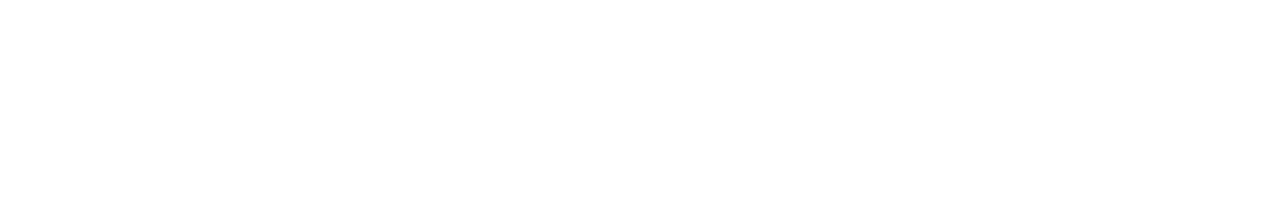
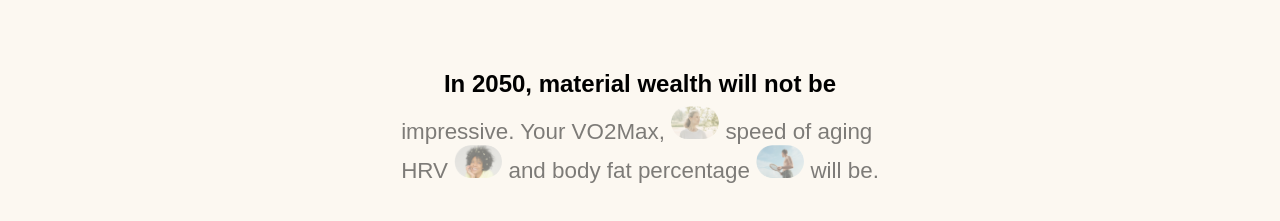
Before and after one commit to jaysolanki-21/Creative-Designs, a React (Vite) app in the folder Design 2/: page / in a window 1280 px wide. Shown: the part 833-1054 px from the top of the page. Before the commit the page ends 800 px from the top, so only its background shows below. Built offline with nearby package versions, Linux system fonts and the light colour scheme; a web font is replaced by a local one.

Commit message:
section-2

```diff
--- a/Design 2/src/Components/Main.jsx
+++ b/Design 2/src/Components/Main.jsx
@@ -31,6 +31,15 @@
           </div>
         </div>
       </div>
+      <div className={style.section2}>
+        <h5>In 2050, material wealth will not be</h5>
+        <h6>
+          impressive. Your VO2Max, <img src="images/nearSpeed1.webp" alt="" />{" "}
+          speed of aging <br />
+          HRV <img src="images/hrv2.webp" alt="" /> and body fat percentage{" "}
+          <img src="images/will3.webp" alt="" /> will be.
+        </h6>
+      </div>
 
     </div>
   );
--- a/Design 2/src/Styles/main.module.css
+++ b/Design 2/src/Styles/main.module.css
@@ -113,3 +113,38 @@
     opacity: 0.5;
     font-weight: 100;
 }
+
+/* section-2 */
+
+.section2{
+    height: 40vh;
+    width: 100vw;
+    display: flex;
+    justify-content: center;
+    align-items: center;
+    flex-direction: column;
+    overflow-y: hidden;
+  background-color: #FCF8F1;
+
+}
+
+.section2 h5{
+    color: black;
+    font-size: 1.5rem;
+}
+
+.section2 h6{
+    margin-top: 0.5rem;
+    color: black;
+    font-size: 1.4rem;
+    font-weight: 100;
+    opacity: 0.5;
+}
+
+.section2 h6 img{
+   width: 3rem;
+   aspect-ratio: 16/11;
+   border-radius: 2rem;
+   background-size: cover;
+   opacity: 1 !important;
+}
```
